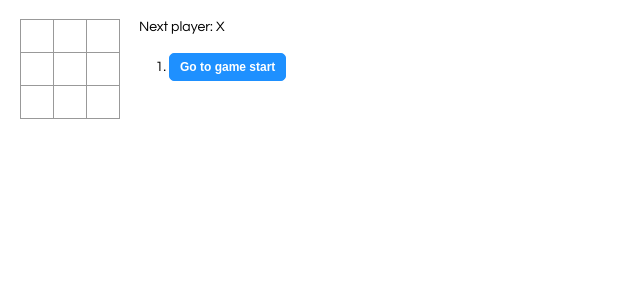
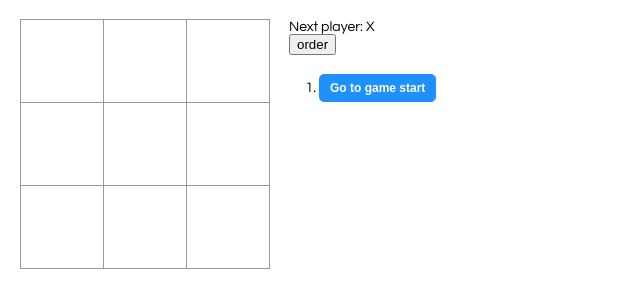
Before and after one commit to grant37/tictactoe, a React app: page / in a window 1280 px wide. Shown: the whole page, without its empty margins (0-640 px from the left). Built offline with nearby package versions, Linux system fonts and the light colour scheme.

Commit message:
with loops

```diff
--- a/public/index.html
+++ b/public/index.html
@@ -19,7 +19,7 @@
       work correctly both with client-side routing and a non-root public URL.
       Learn how to configure a non-root public URL by running `npm run build`.
     -->
-    <title>React App</title>
+    <title>Tic Tac Toe</title>
   </head>
   <body>
     <noscript>
--- a/src/index.css
+++ b/src/index.css
@@ -48,15 +48,15 @@ li {
   background: #fff;
   border: 1px solid #999;
   float: left;
-  font-size: 24px;
+  font-size: 64px;
   font-weight: bold;
   line-height: 34px;
-  height: 34px;
+  height: 84px;
   margin-right: -1px;
   margin-top: -1px;
   padding: 0;
   text-align: center;
-  width: 34px;
+  width: 84px;
 }
 
 .square:focus {
--- a/src/index.js
+++ b/src/index.js
@@ -20,35 +20,29 @@ const Square = props => {
 /* class component board */
 class Board extends React.Component {
 
-
 	renderSquare(i) {
 		return (
 			<Square
 				value={this.props.squares[i]}
 				onClick={() => this.props.onClick(i)}
-
+				key={i}
 			/>
 		);
 	}
 
 	render() {
+		let [ boardContent, squareId ] = [ [], 0 ];
+		for (let i = 0; i < 3; i++) {
+			let row = [];
+			for (let j = 0; j < 3; j++) {
+				row.push(this.renderSquare(squareId));
+				squareId++;
+			}
+			boardContent.push(<div key={i} className="board-row">{row}</div>);
+		}
 		return (
 			<div>
-				<div className="board-row">
-					{this.renderSquare(0)}
-					{this.renderSquare(1)}
-					{this.renderSquare(2)}
-				</div>
-				<div className="board-row">
-					{this.renderSquare(3)}
-					{this.renderSquare(4)}
-					{this.renderSquare(5)}
-				</div>
-				<div className="board-row">
-					{this.renderSquare(6)}
-					{this.renderSquare(7)}
-					{this.renderSquare(8)}
-				</div>
+				{boardContent}
 			</div>
 		);
 	}
@@ -75,9 +69,9 @@ class Game extends React.Component {
 		const history = this.state.history.slice(0, this.state.stepNumber+1);
 		const current = history[history.length - 1];
 		const squares = current.squares.slice();
-		let pos = {};					 /* (r,c) of the move */
-		pos.row = (i / 3) >> 0;      /* this is convenient */
-		pos.col = i - (pos.row * 3); /* this formula is generally valid */
+		let pos = {};					              /* (r,c) of the move */
+		pos.row = (i / 3) >> 0;                       /* this is convenient */
+		pos.col = i - (pos.row * 3);                  /* this formula is generally valid */
 
 		if (calculateWinner(squares) || squares[i]) {
 			return; /* no move to be made */
@@ -147,6 +141,7 @@ class Game extends React.Component {
 				</div>
 				<div className="game-info">
 					<div>{status}</div>
+					<button>order</button>
 					<ol>{moves}</ol>
 				</div>
 			</div>
```
Also changed, not shown: public/favicon.ico.
